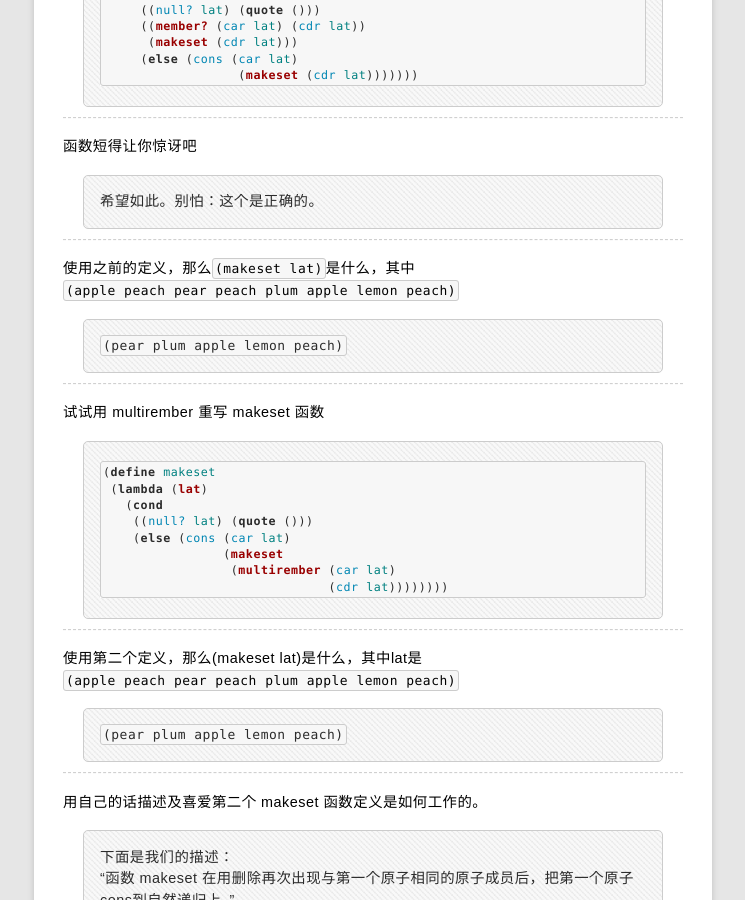
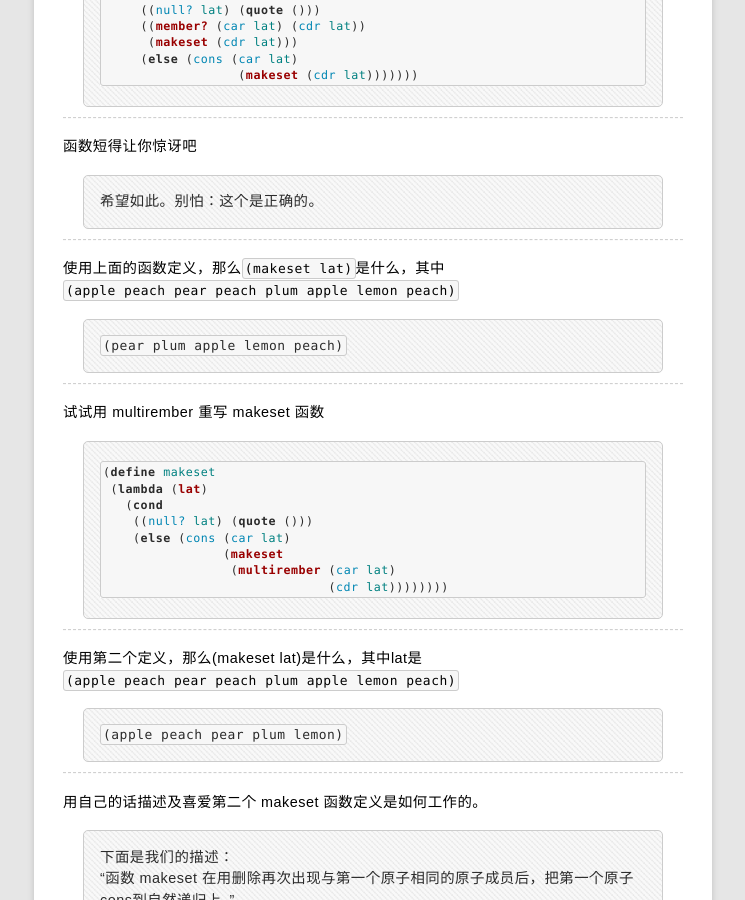
Before and after one commit to rhuichao/uternet.github.io, a Jekyll site: the page built from TLS/07.md, in a window 1280 px wide and 900 px high, scrolled down 1543 px. Shown: the whole window, without its empty margins (267-1012 px from the left). Built offline with Jekyll 4.4.1, drawn with Linux system fonts in a browser that asks for light colours; some web fonts are replaced; Markdown is read by kramdown in place of the engine named in the settings.

Commit message:
new document posted

```diff
--- a/TLS/07.md
+++ b/TLS/07.md
@@ -95,7 +95,7 @@ title: Friends and Relations
 
 ---------------
 
-使用之前的定义，那么`(makeset lat)`是什么，其中
+使用上面的函数定义，那么`(makeset lat)`是什么，其中
 `(apple peach pear peach plum apple lemon peach)`
 
 >`(pear plum apple lemon peach)`
@@ -120,7 +120,7 @@ title: Friends and Relations
 使用第二个定义，那么(makeset lat)是什么，其中lat是
 `(apple peach pear peach plum apple lemon peach)`
 
->`(pear plum apple lemon peach)`
+>`(apple peach pear plum lemon)`
 
 ---------------
 
```
Also changed, not shown: other parts of TLS/07.md (+4 -3 lines).
